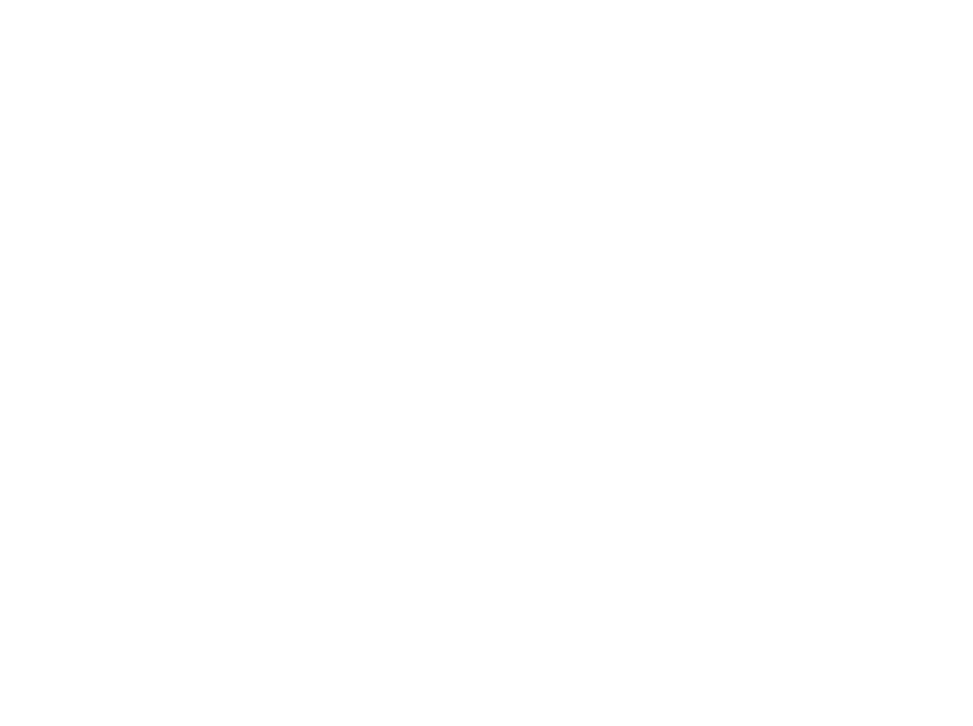
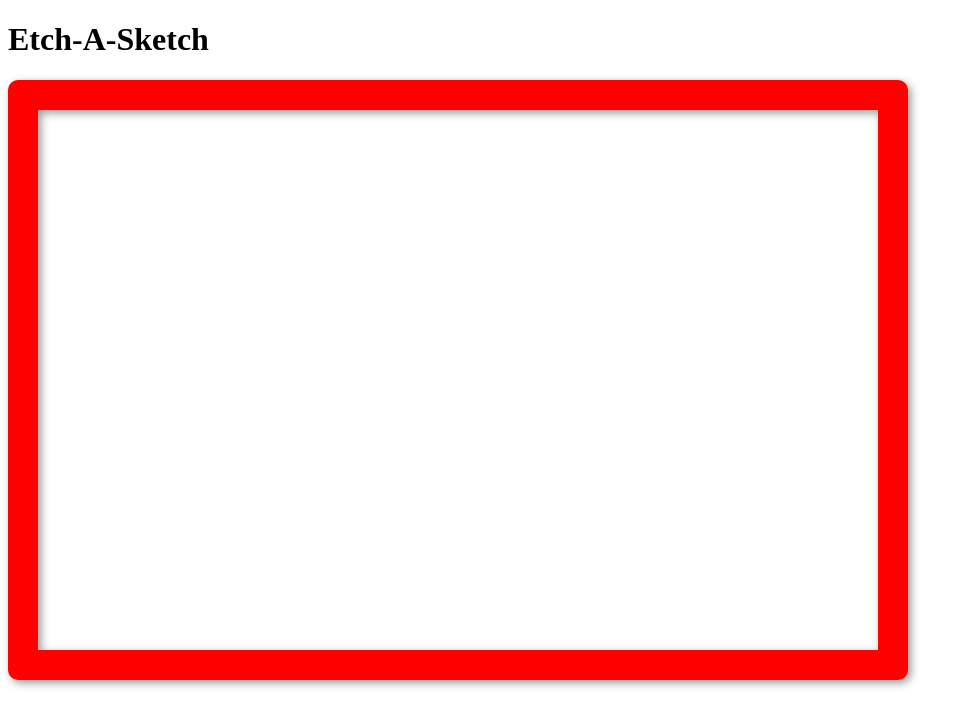
Before and after one commit to Varshit07/etch-a-sketch, a plain HTML site: page index.html in a window 1280 px wide. Shown: the whole page, without its empty margins (0-973 px from the left). Drawn offline with Linux system fonts and the light colour scheme.

Commit message:
added styles for etch-a-sketch board

```diff
--- /dev/null
+++ b/css/styles.css
@@ -0,0 +1,16 @@
+html {
+    box-sizing: border-box;
+}
+
+*, *::before, *::after {
+    box-sizing: border-box;
+}
+
+canvas {
+      border: 30px solid #ff0000;
+      border-radius: 10px;
+      width: 900px;
+      height: 600px;
+      background: #ffffff;
+      box-shadow: 3px 3px 8px #999999, 3px 3px 8px inset #999999;
+}
--- a/index.html
+++ b/index.html
@@ -1,11 +1,15 @@
 <!DOCTYPE html>
 <html lang="en">
 <head>
+    <link rel="stylesheet" href="./css/styles.css">
     <meta charset="UTF-8">
     <meta name="viewport" content="width=device-width, initial-scale=1.0">
     <title>Etch-A-Sketch</title>
 </head>
 <body>
-
+    <div class="canvas-container">
+        <h1>Etch-A-Sketch</h1>
+        <canvas width="1800" height="1200" id="canvas-board"></canvas>
+    </div>
 </body>
 </html>
```
